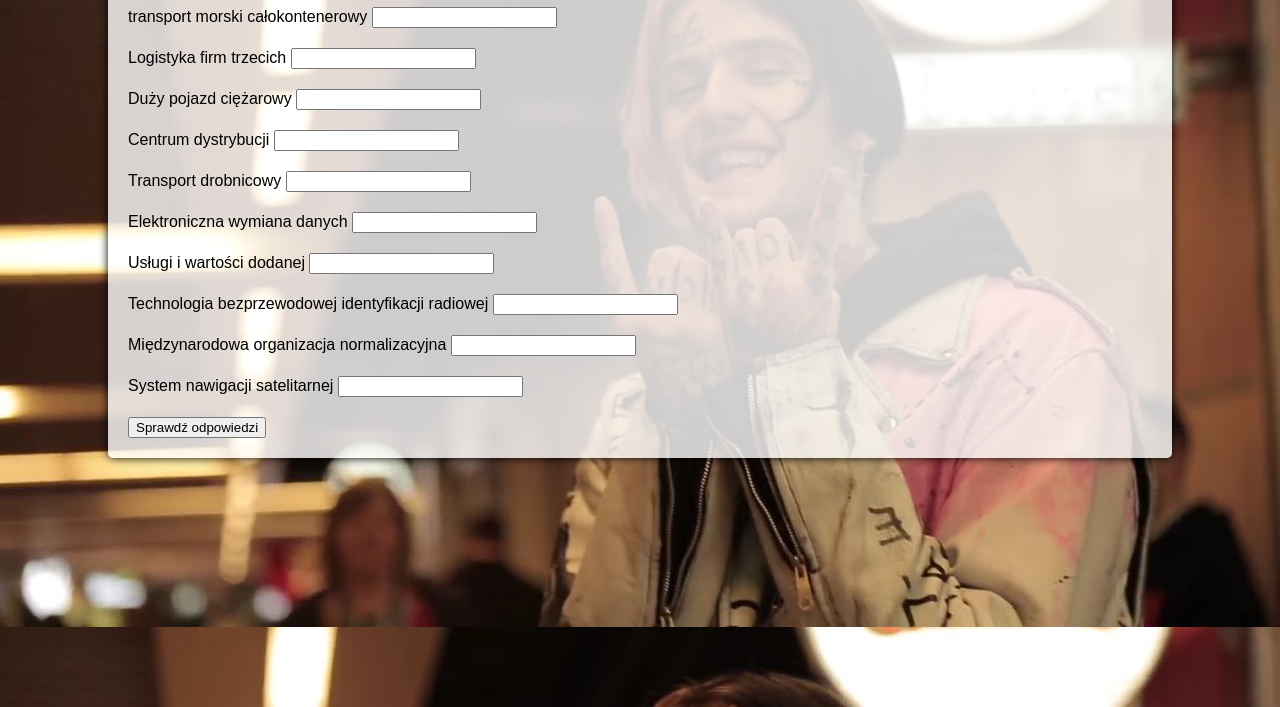
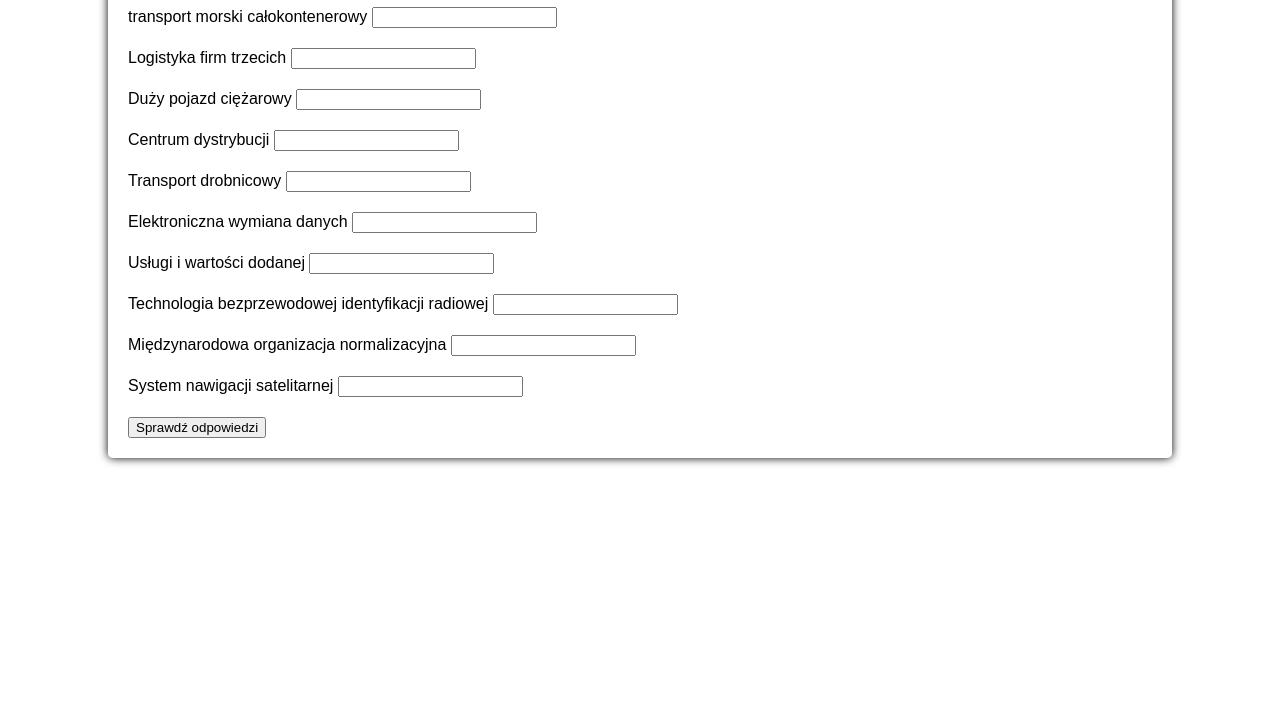
Before and after one commit to ojiro1/quiz3, a plain HTML site: page index.html in a window 1280 px wide. Shown: the part 93-800 px from the top of the page. Drawn offline with Linux system fonts and the light colour scheme.

Commit message:
Update styl.css

```diff
--- a/styl.css
+++ b/styl.css
@@ -2,7 +2,7 @@ body {
     font-family: Arial, sans-serif;
     margin: 0;
     padding: 0;
-    background-image: url(lilpeep2.jpg);
+    background-color grey;
     background-size: cover;
 }
 .container {
```
